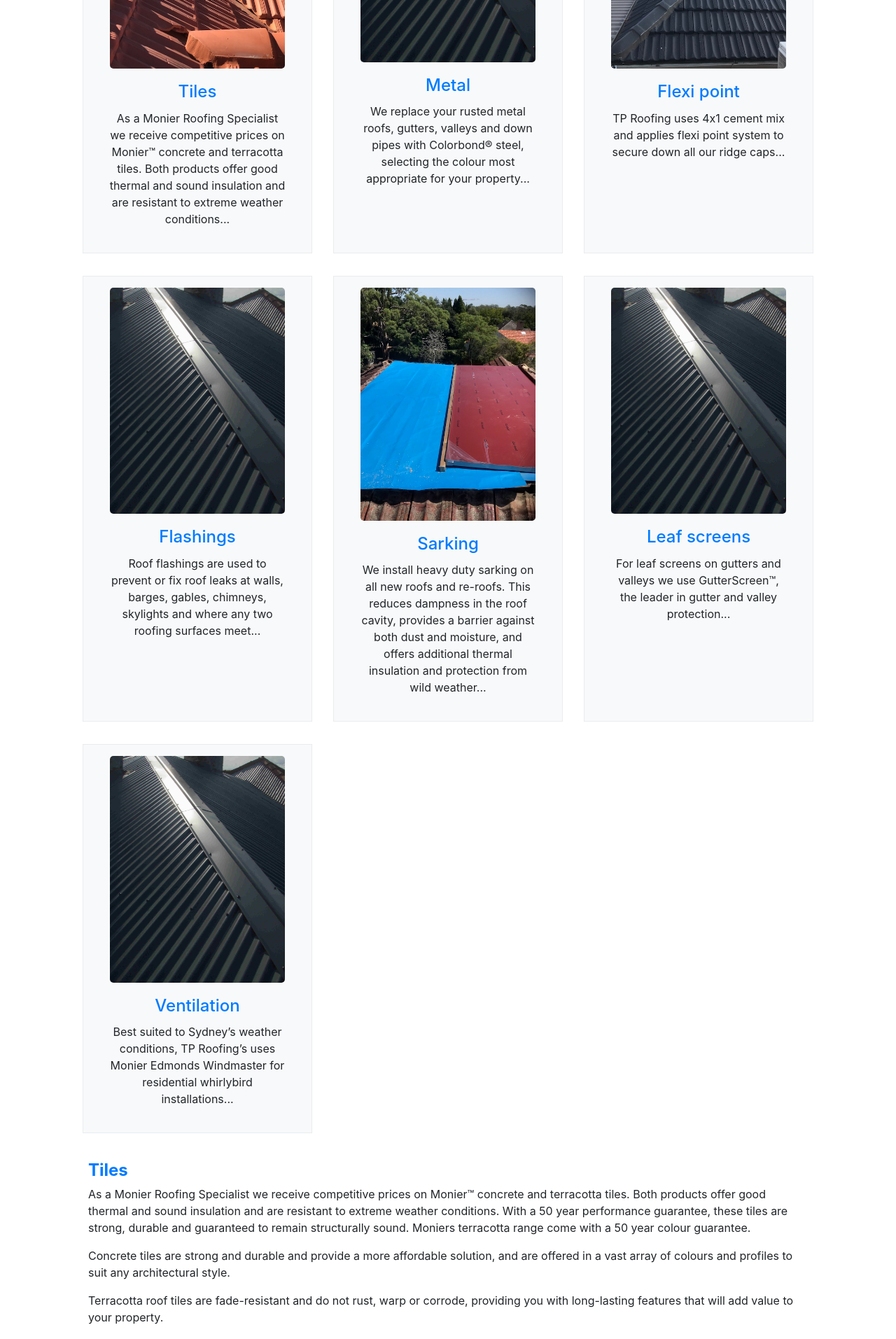
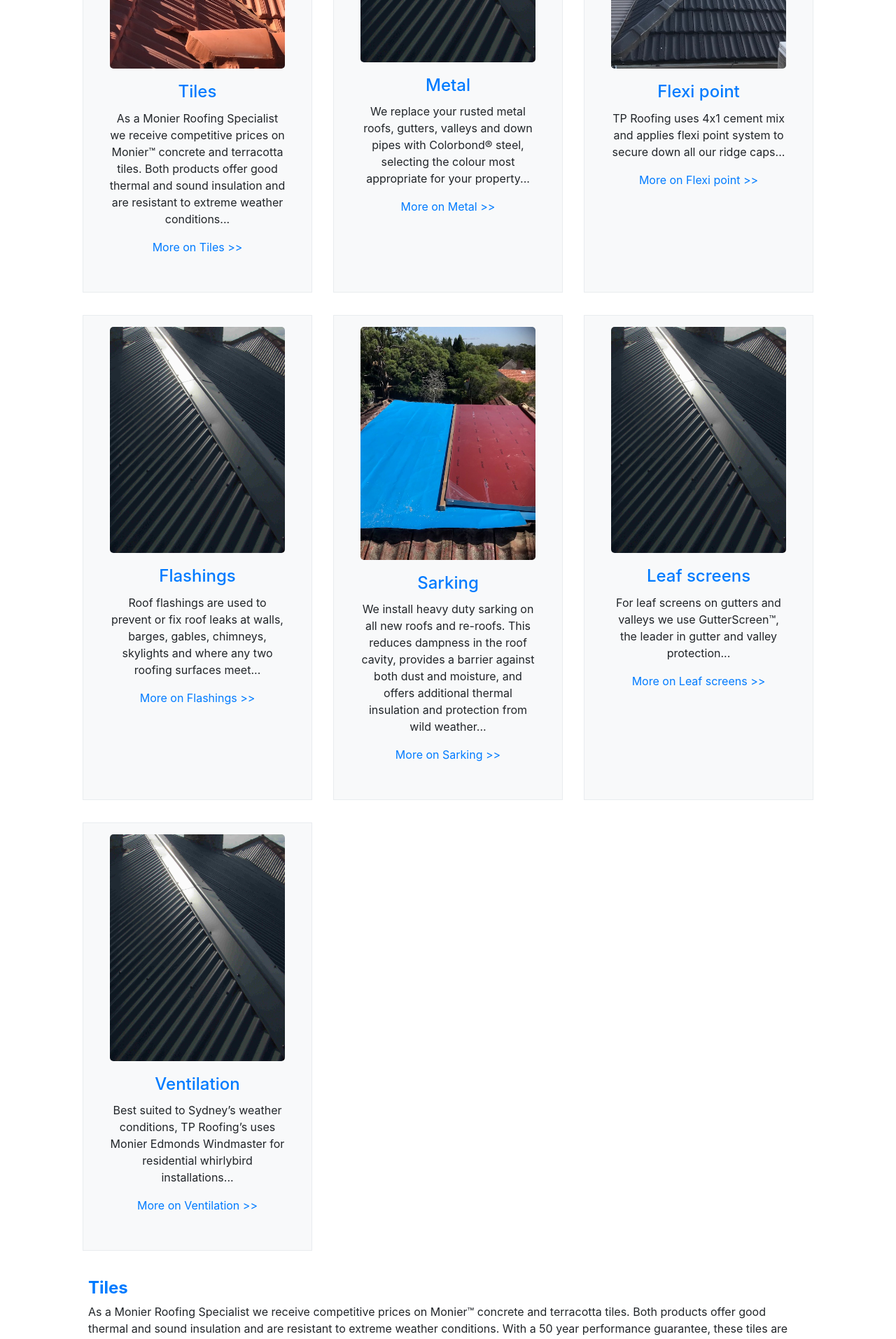
Before and after one commit to SelinaChen07/tproofing, a Jekyll site: the page built from products.html, in a window 1280 px wide. Shown: the part 587-2500 px from the top of the page at 70% size. Built offline with Jekyll 4.4.1, drawn with Linux system fonts in a browser that asks for light colours; nearby versions of some CDN libraries.

Commit message:
Add alt for images and modify meta description

```diff
--- a/_config.yml
+++ b/_config.yml
@@ -16,9 +16,9 @@
 title: TP Roofing
 email: your-email@example.com
 description: >- # this means to ignore newlines until "baseurl:"
-  TP Roofing specialize in quality roof repairs, roof installations and roof replacements. We repair and maintain concrete and terracotta tiled roofs, metal, slate, shingle and polycarbonate roofs. We are active members of both HIA and the Master Tilers and Slaters Associations. Our insurance policies are up to date and can be provided on request. We thoroughly assess your roof problems and deliver the best possible solution for your roofing needs. You receive prompt, reliable and personal service and solutions at an affordable price.
-#baseurl: "/tproofing" # the subpath of your site, e.g. /blog
-baseurl: ""
+  TP Roofing specializes in roofing services. We are licenced and insured in roof repair, roof replacement and roofing maintenance Sydney wide based in Ryde.
+baseurl: "/tproofing" # the subpath of your site, e.g. /blog
+#baseurl: ""
 url: "" # the base hostname & protocol for your site, e.g. http://example.com
 twitter_username: jekyllrb
 github_username:  jekyll
--- a/_includes/footer.html
+++ b/_includes/footer.html
@@ -5,7 +5,7 @@
 			<div>
 				<h3 class="font-weight-bold">TP ROOFING</h3>
 				<ul class="list-unstyled text-left">
-					<li><img src="{{"/assets/images/logo.jpg" | relative_url }}" id="logo" class="p-2 bg-white"></li>
+					<li><img src="{{"/assets/images/logo.jpg" | relative_url }}" id="logo" class="p-2 bg-white" alt="TP Roofing Logo"></li>
 
 					<li>Licence number: 168904C</li>
 					<li>ABN: 61 111 118 631</li>
--- a/_includes/header.html
+++ b/_includes/header.html
@@ -5,7 +5,7 @@
 
 			<!-- logo -->
 				<a class="navbar-brand ml-xl-5 pl-xl-5 ml-3 pl-3" href="{{"/" | relative_url }}">
-					<img src="{{"/assets/images/logo.jpg" | relative_url }}" id="logo" class="p-2 bg-white">
+					<img src="{{"/assets/images/logo.jpg" | relative_url }}" id="logo" class="p-2 bg-white" alt="TP Roofing Logo">
 					<h1 class="d-sm-inline-block d-none ml-2 mt-4">TP ROOFING</h1>
 				</a>
 
--- a/_layouts/home.html
+++ b/_layouts/home.html
@@ -60,8 +60,8 @@ layout: wrapper
           <div class="card">
               <div class="bg-white rounded p-3">
               	<div class="card-img-top text-center">
-	              	<a target="_blank" href="https://hia.com.au/"><img src="{{"/assets/images/Logo-HIA.jpg" | relative_url }}" class="img-fluid h_8 mr-5" ></a>
-					<img src="{{"/assets/images/MTSAlogo.jpg"|relative_url}}" class=" h_8" alt="">
+	              	<a target="_blank" href="https://hia.com.au/"><img src="{{"/assets/images/Logo-HIA.jpg" | relative_url }}" class="img-fluid h_8 mr-5" alt="TP Roofing member of HIA" ></a>
+					<img src="{{"/assets/images/MTSAlogo.jpg"|relative_url}}" class=" h_8" alt="TP Roofing menber of MTSA">
                 </div>
                 <div class="card-body">
                   <h5 class="card-title text-center font-weight-bold text-primary">ROOF SAFETY</h5>
@@ -76,7 +76,7 @@ layout: wrapper
             <div class="card">
               <div class="bg-white rounded p-3">
               	<div class="card-img-top text-center">
-	              	<a target="_blank" href="http://www.monier.com.au"><img src="{{"/assets/images/Monier_RS_Logo_rgb.png" | relative_url }}" class="h_8" ></a>
+	              	<a target="_blank" href="http://www.monier.com.au"><img src="{{"/assets/images/Monier_RS_Logo_rgb.png" | relative_url }}" class="h_8" alt="TP Roofing Monier Roofing Specialist" ></a>
                 </div>
                 <div class="card-body">
                   <h5 class="card-title text-center font-weight-bold text-primary">MONIER ROOFING SPECIALISTS</h5>
--- a/products.html
+++ b/products.html
@@ -16,17 +16,19 @@ layout: "wrapper"
             <div class="col-lg-4 col-md-6 col-12 d-flex align-self-stretch my-3">
               <div class="bg-light border p-3 text-center">
                   <!-- Trigger the Modal -->
-                  <img id="" src="{{product.image|relative_url}}" alt="{{product.type}}" class="img_for_modal card-img-top w_85">
+                  <img id="" src="{{product.image|relative_url}}" alt="Our Products - {{product.type}}" class="img_for_modal card-img-top w_85">
                 <!--
                 <a href="#{{product.type}}"><img src="{{product.image|relative_url}}" class="card-img-top w_85" alt="{{product.type}}"></a>
                 -->
                 <div class="card-body">
                   <h4 class="card-title"><a href="#{{product.type}}">{{product.type}}</a></h4>
                   <p class="card-text">{{product.shortdes}}</p>
+                  <p class=""><a href="#{{product.type}}">More on {{product.type}} >> </a></p>
                 </div>
               </div>
             </div>
           {% endfor %}
+      </div>
 
       <!-- The Modal -->
       <div id="myModal" class="modal">
@@ -37,7 +39,7 @@ layout: "wrapper"
         <!-- Modal Caption (Image Text) -->
         <div id="caption"></div>
       </div>
-      </div>
+
 
       <div class="my-3">
         {% for product in site.data.products %}
```
Also changed, not shown: about.html (+4 -4 lines), 6 other files. Lines whose indentation alone changed are shown as unchanged.
